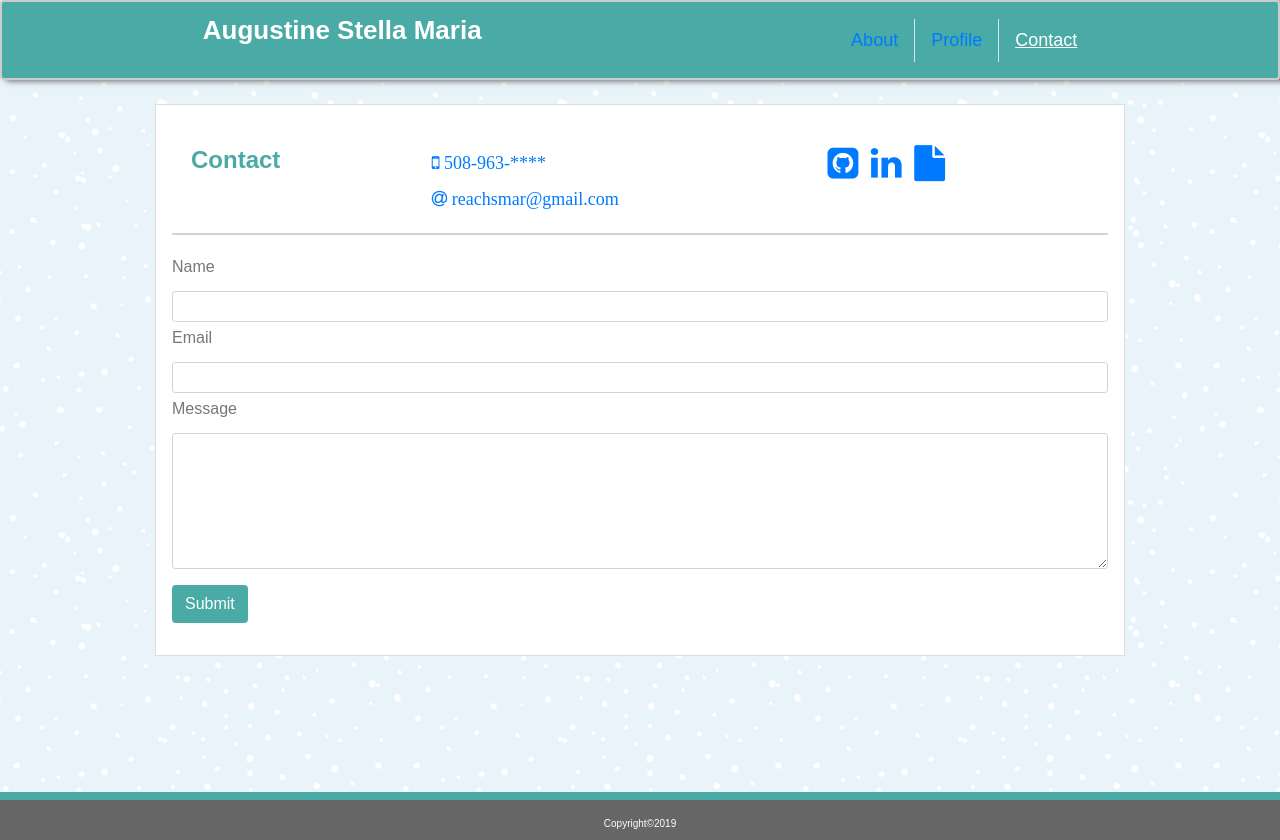
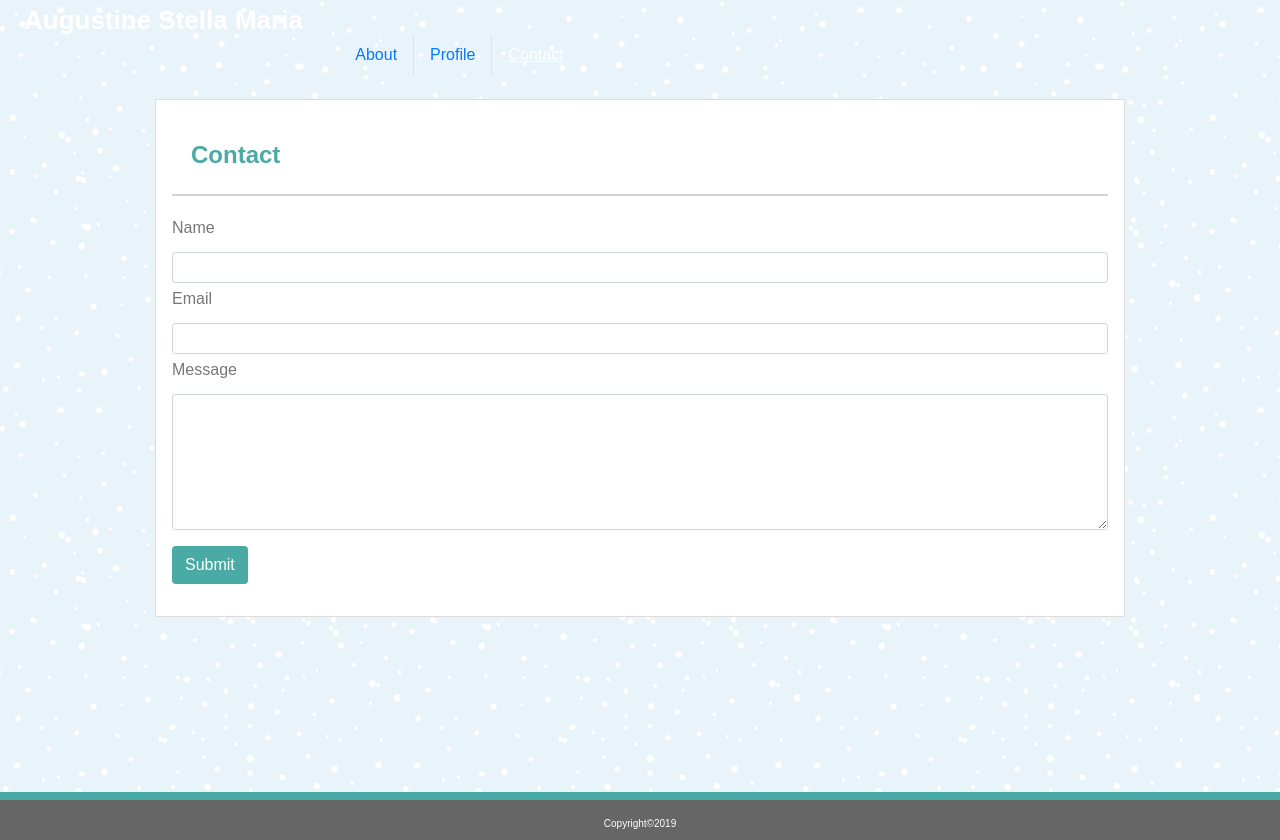
Before and after one commit to smaji08/Bootstrap-Portfolio, a plain HTML site: page contact.html in a window 1280 px wide. Drawn offline with nearby package versions, Linux system fonts and the light colour scheme.

Commit message:
some tests

```diff
--- a/assets/css/style.css
+++ b/assets/css/style.css
@@ -9,10 +9,10 @@ html{
 }
 
 /* Navbar styling */
-.bg-navbar{
+/* .bg-navbar{
     background-color: #4aaaa5;
 
-}
+} */
 .navbar-border{
     border: 2px solid #cccccc;
     box-shadow: 5px 1px 6px #666666;
@@ -49,7 +49,7 @@ body{
     margin-bottom: 40px;
 }
 
-a:visited{
+/* a:visited{
     color:#666666;
     /* color: white; */
 }
@@ -60,7 +60,7 @@ a:visited{
 a.active{
     color: white;
     /* color:#666666; */
-}
+} */
 
 a{
     text-decoration: none;
--- a/contact.html
+++ b/contact.html
@@ -6,14 +6,14 @@
     <title>Augustine - Contact</title>
 
     <meta name="viewport" content="width=device-width, initial-scale=1.0">
-    <link href="https://stackpath.bootstrapcdn.com/font-awesome/4.7.0/css/font-awesome.min.css" rel="stylesheet" integrity="sha384-wvfXpqpZZVQGK6TAh5PVlGOfQNHSoD2xbE+QkPxCAFlNEevoEH3Sl0sibVcOQVnN" crossorigin="anonymous">
+    <!-- <link href="https://stackpath.bootstrapcdn.com/font-awesome/4.7.0/css/font-awesome.min.css" rel="stylesheet" integrity="sha384-wvfXpqpZZVQGK6TAh5PVlGOfQNHSoD2xbE+QkPxCAFlNEevoEH3Sl0sibVcOQVnN" crossorigin="anonymous"> -->
     <link rel="stylesheet" href="https://stackpath.bootstrapcdn.com/bootstrap/4.3.1/css/bootstrap.min.css" integrity="sha384-ggOyR0iXCbMQv3Xipma34MD+dH/1fQ784/j6cY/iJTQUOhcWr7x9JvoRxT2MZw1T" crossorigin="anonymous">
     <link rel="stylesheet" href="assets/css/style.css"/>
   </head>
 
   <body>
 
-    <nav class="navbar navbar-expand-lg navbar-expand-xs sticky-top rounded navbar-border bg-navbar">
+    <!-- <nav class="navbar navbar-expand-lg navbar-expand-xs sticky-top rounded navbar-border bg-navbar"> -->
       <div class="container-fluid container-header justify-content-around p-0">
         <div class="navbar-brand navbar-xs text-white mx-0 pb-3 px-4">
           <h1>Augustine Stella Maria</h1>
@@ -33,7 +33,7 @@
         <div class="col-3">
           <h2><strong>Contact</strong></h2>
         </div>
-        <div class="col-3">
+        <!-- <div class="col-3">
           <a href="#"><i class="fa fa-mobile">  508-963-****</i></a>
           <br>
           <a href="#"><i class="fa fa-at">  reachsmar@gmail.com</i></a>
@@ -42,7 +42,7 @@
           <a href="https://github.com/smaji08" target="_blank"><i class="fa fa-github-square fa-2x"></i></a>
           <a href="https://www.linkedin.com/in/reachsmar/" target="_blank"><i class="fa fa-linkedin fa-2x"></i></a>
           <a href="assets/docs/Resume.pdf" target="_blank"><i class="fa fa-file fa-2x"></i></a>
-        </div>
+        </div> -->
       </div>
       <hr>
 
```
